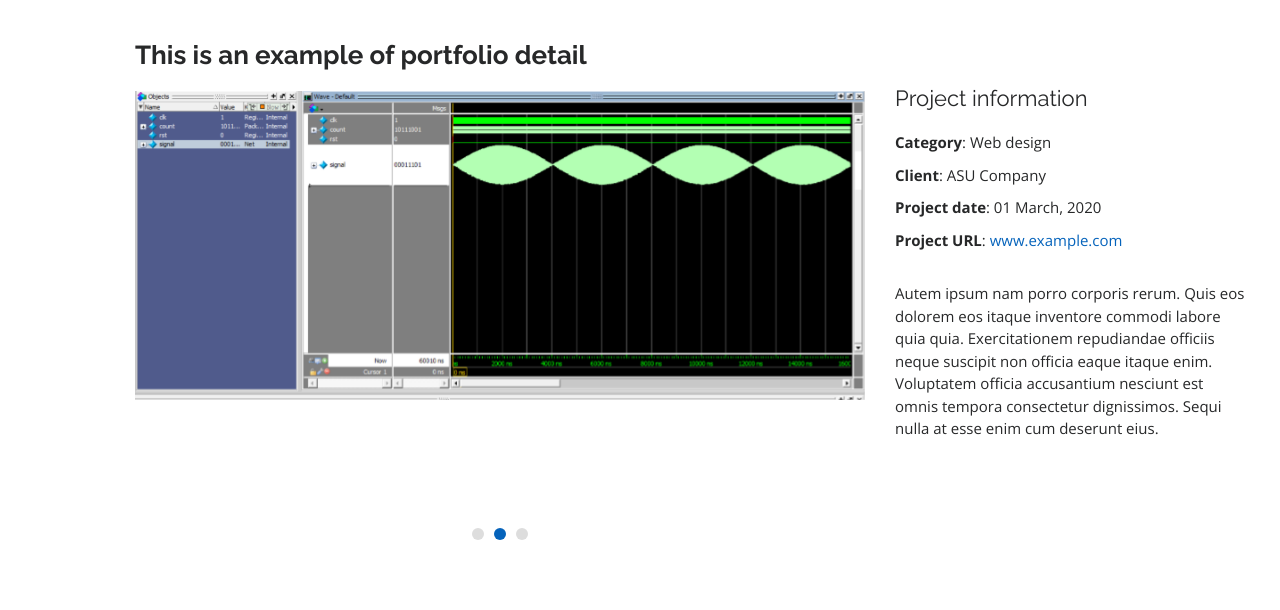
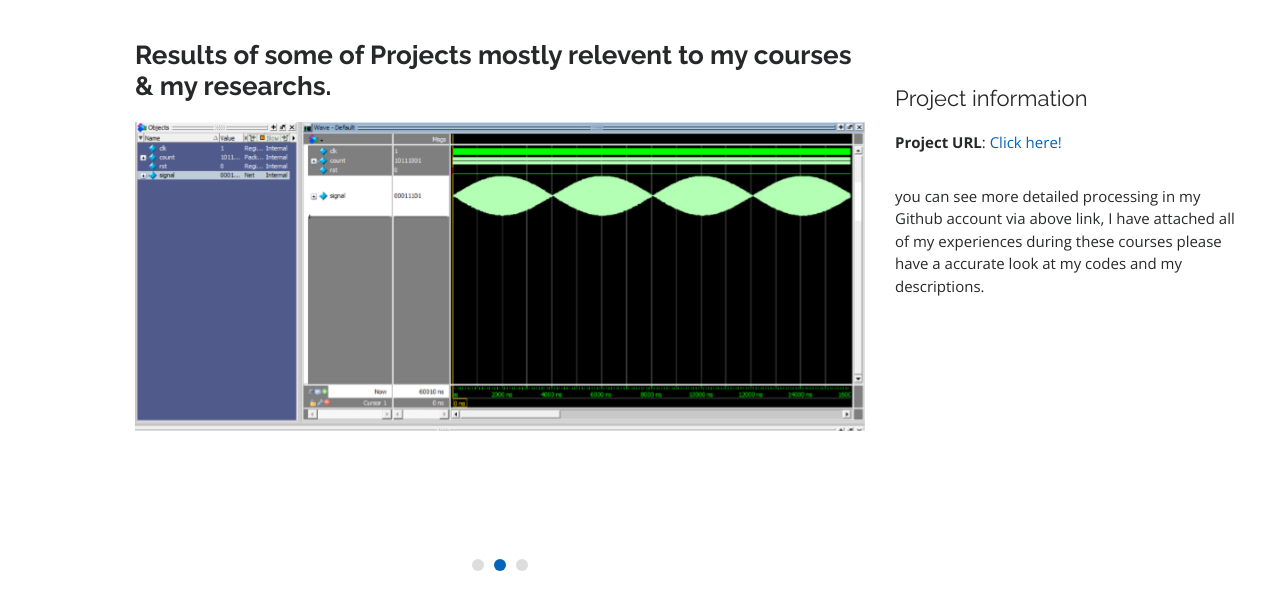
Before and after one commit to Mohammad-Heydariii/mohammadheydari1999.github.io, a plain HTML site: page portfolio-details.html in a window 1280 px wide. Drawn offline with nearby package versions, Linux system fonts and the light colour scheme.

Commit message:
Update portfolio-details.html

```diff
--- a/portfolio-details.html
+++ b/portfolio-details.html
@@ -46,7 +46,7 @@
         <div class="row">
 
           <div class="col-lg-8">
-            <h2 class="portfolio-title">This is an example of portfolio detail</h2>
+            <h2 class="portfolio-title">Results of some of Projects mostly relevent to my courses & my researchs.</h2>
             <div class="owl-carousel portfolio-details-carousel">
               <img src="assets/img/portfolio-details-1.png" class="img-fluid" alt="">
               <img src="assets/img/portfolio-details-2.png" class="img-fluid" alt="">
@@ -57,14 +57,14 @@
           <div class="col-lg-4 portfolio-info">
             <h3>Project information</h3>
             <ul>
-              <li><strong>Category</strong>: Web design</li>
-              <li><strong>Client</strong>: ASU Company</li>
-              <li><strong>Project date</strong>: 01 March, 2020</li>
-              <li><strong>Project URL</strong>: <a href="#">www.example.com</a></li>
+
+
+
+              <li><strong>Project URL</strong>: <a href="https://github.com/Mohammad-Heydariii?tab=repositories">Click here!</a></li>
             </ul>
 
             <p>
-              Autem ipsum nam porro corporis rerum. Quis eos dolorem eos itaque inventore commodi labore quia quia. Exercitationem repudiandae officiis neque suscipit non officia eaque itaque enim. Voluptatem officia accusantium nesciunt est omnis tempora consectetur dignissimos. Sequi nulla at esse enim cum deserunt eius.
+            you can see more detailed processing in my Github account via above link, I have attached all of my experiences during these courses please have a accurate look at my codes and my descriptions.
             </p>
           </div>
 
```
